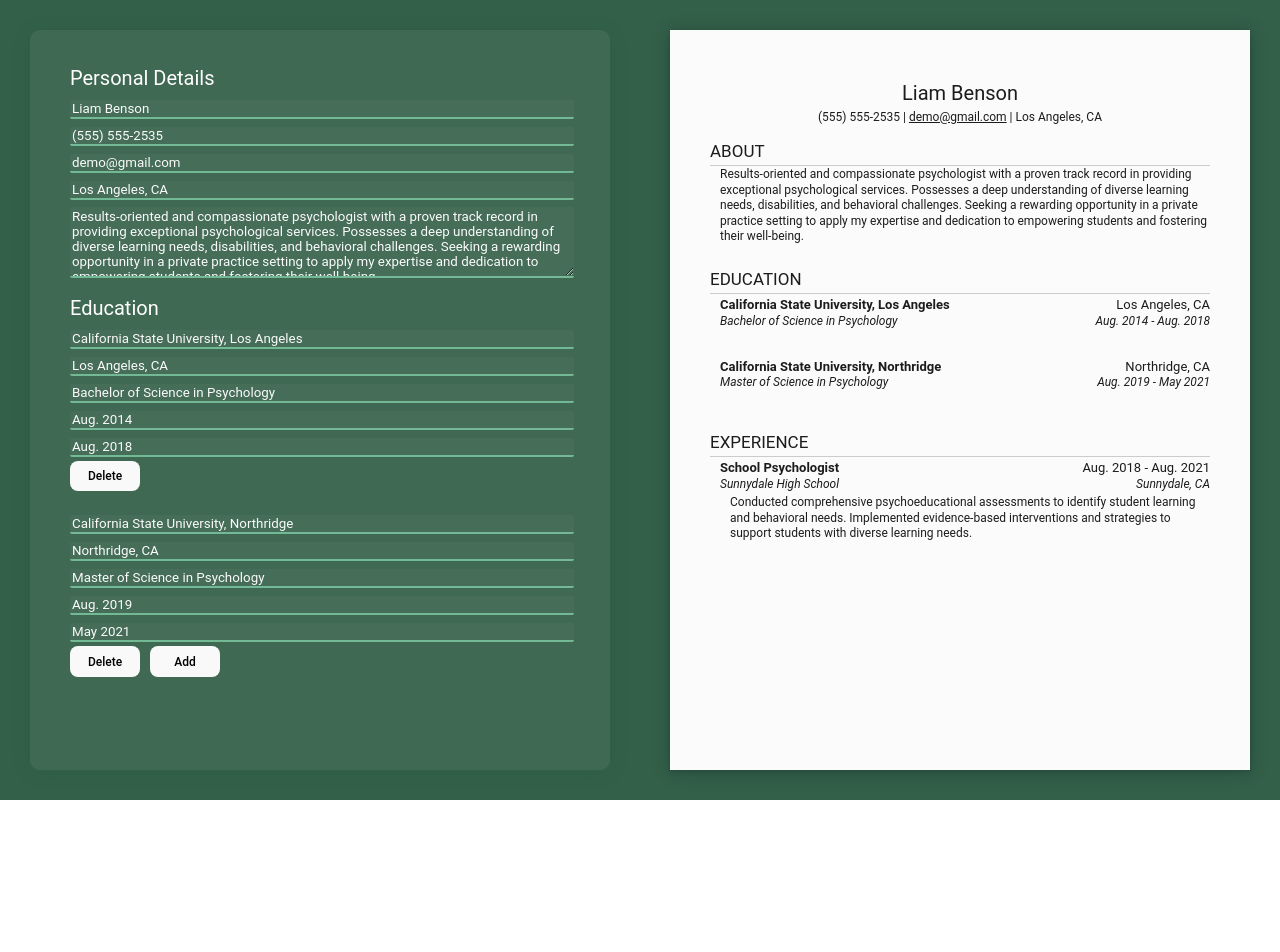
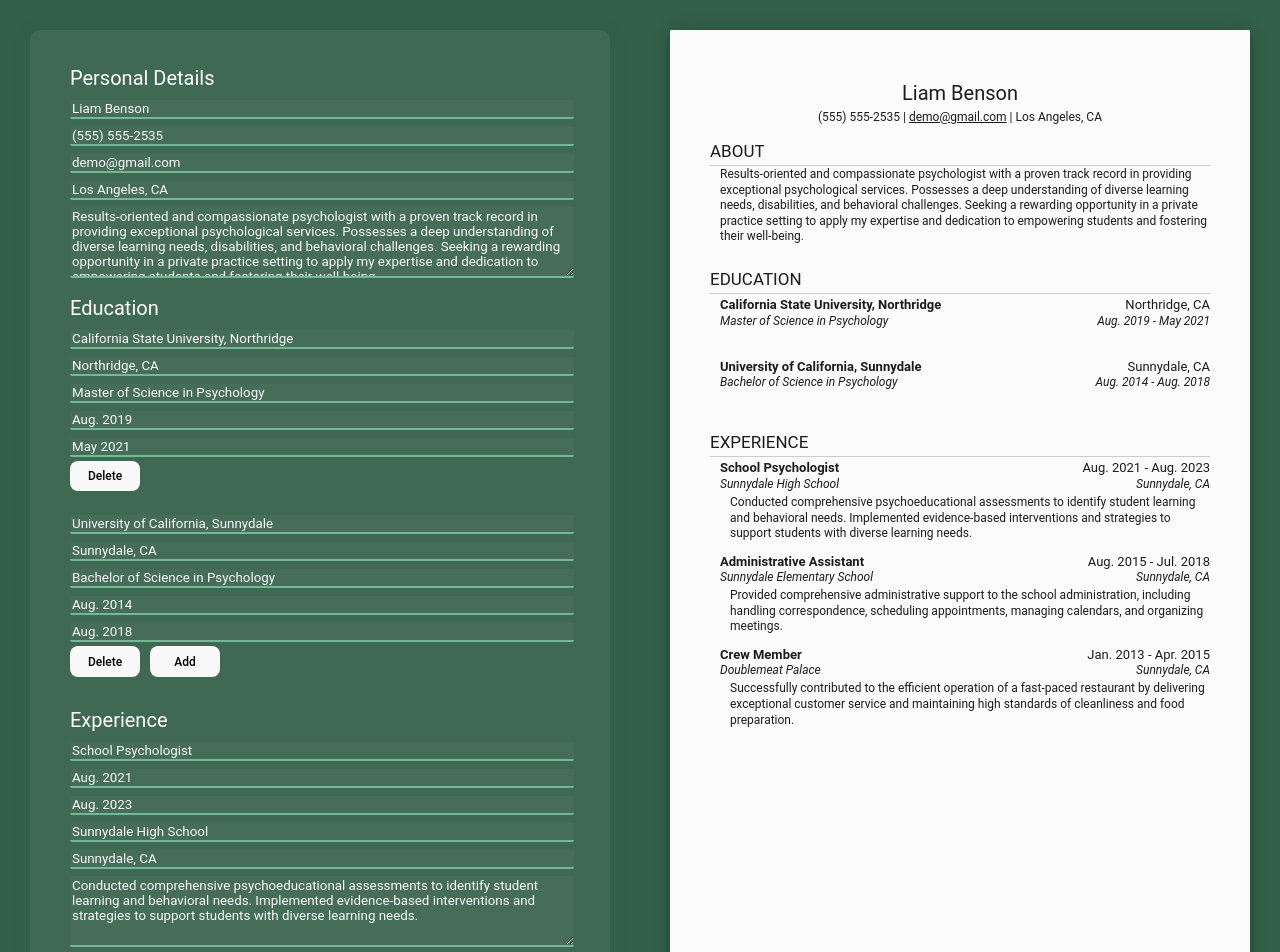
Before and after one commit to kristenmazza/cv-application, a React (Vite) app: page / in a window 1280 px wide. Shown: the top 952 px of the page. Before the commit the page ends 800 px from the top, so only its background shows below. Built offline with nearby package versions, Linux system fonts and the light colour scheme.

Commit message:
Allow experience section to be edited

```diff
--- a/src/components/App.jsx
+++ b/src/components/App.jsx
@@ -14,14 +14,6 @@ function App() {
 
   const initialEducationEntries = [
     {
-      school: "California State University, Los Angeles",
-      schoolLocation: "Los Angeles, CA",
-      schoolDegree: "Bachelor of Science in Psychology",
-      schoolDateStart: "Aug. 2014",
-      schoolDateEnd: "Aug. 2018",
-      id: crypto.randomUUID(),
-    },
-    {
       school: "California State University, Northridge",
       schoolLocation: "Northridge, CA",
       schoolDegree: "Master of Science in Psychology",
@@ -29,9 +21,48 @@ function App() {
       schoolDateEnd: "May 2021",
       id: crypto.randomUUID(),
     },
+    {
+      school: "University of California, Sunnydale",
+      schoolLocation: "Sunnydale, CA",
+      schoolDegree: "Bachelor of Science in Psychology",
+      schoolDateStart: "Aug. 2014",
+      schoolDateEnd: "Aug. 2018",
+      id: crypto.randomUUID(),
+    },
   ];
 
+  const initialJobEntries = [
+    {
+      jobTitle: "School Psychologist",
+      jobDateStart: "Aug. 2021",
+      jobDateEnd: "Aug. 2023",
+      jobCompany:"Sunnydale High School",
+      jobLocation: "Sunnydale, CA",
+      jobDescription: "Conducted comprehensive psychoeducational assessments to identify student learning and behavioral needs. Implemented evidence-based interventions and strategies to support students with diverse learning needs.",
+      id: crypto.randomUUID(),
+    },
+    {
+      jobTitle: "Administrative Assistant",
+      jobDateStart: "Aug. 2015",
+      jobDateEnd: "Jul. 2018",
+      jobCompany:"Sunnydale Elementary School",
+      jobLocation: "Sunnydale, CA",
+      jobDescription: "Provided comprehensive administrative support to the school administration, including handling correspondence, scheduling appointments, managing calendars, and organizing meetings.",
+      id: crypto.randomUUID(),
+    },
+    {
+      jobTitle: "Crew Member",
+      jobDateStart: "Jan. 2013",
+      jobDateEnd: "Apr. 2015",
+      jobCompany:"Doublemeat Palace",
+      jobLocation: "Sunnydale, CA",
+      jobDescription: "Successfully contributed to the efficient operation of a fast-paced restaurant by delivering exceptional customer service and maintaining high standards of cleanliness and food preparation.",
+      id: crypto.randomUUID(),
+    }
+  ]
+
   const [educationEntries, setEducationEntries] = useState(initialEducationEntries);
+  const [jobEntries, setJobEntries] = useState(initialJobEntries);
 
   return (
     <div className="content">
@@ -48,6 +79,8 @@ function App() {
         setSummary={setSummary}
         educationEntries={educationEntries}
         setEducationEntries={setEducationEntries}
+        jobEntries={jobEntries}
+        setJobEntries={setJobEntries}
       />
       <Resume
         name={name}
@@ -56,6 +89,7 @@ function App() {
         location={location}
         summary={summary}
         educationEntries={educationEntries}
+        jobEntries={jobEntries}
       />
     </div>
   )
--- a/src/components/Editor.jsx
+++ b/src/components/Editor.jsx
@@ -76,13 +76,16 @@ function Form(props) {
             <section>
                 <h2 className="editor-heading">Education</h2>
                 <FormEducation {...props} isEduAddButtonShown={isEduAddButtonShown} setIsEduAddButtonShown={setIsEduAddButtonShown} />
+                <h2 className="editor-heading">Experience</h2>
+                <FormExperience {...props} />
             </section>
         </form>
     )
 }
 
+// Education Editor
+
 function handleSchoolInputChange(e, id, educationEntries, setEducationEntries, item) {
-
     const currentEducationEntryIndex = educationEntries.findIndex((entry) => entry.id === id);
     const updatedEducationEntry = { ...educationEntries[currentEducationEntryIndex], [item]: e.target.value };
     const newEducationEntries = [...educationEntries.slice(0, currentEducationEntryIndex),
@@ -204,6 +207,94 @@ function FormEducation(props) {
     )
 }
 
+// Experience Editor
+
+function handleJobInputChange(e, id, jobEntries, setJobEntries, item) {
+    const currentJobEntryIndex = jobEntries.findIndex((entry) => entry.id === id);
+    const updatedJobEntry = { ...jobEntries[currentJobEntryIndex], [item]: e.target.value };
+    const newJobEntries = [...jobEntries.slice(0, currentJobEntryIndex),
+        updatedJobEntry,
+        ...jobEntries.slice(currentJobEntryIndex + 1)]
+
+    setJobEntries(newJobEntries);
+}
+
+function FormExperience(props) {
+    return (
+        <>
+            {props.jobEntries.map((entry, i) => (
+                <div className="form-group job-entry" key={entry.id}>
+                    <label htmlFor={`input-job-title-${entry.id}`}>
+                        <div className="hidden">title</div>
+                        <input
+                            type="text"
+                            id={`input-job-title-${entry.id}`}
+                            name="job-title"
+                            placeholder="Title"
+                            value={entry.jobTitle}
+                            onChange={(e) => handleJobInputChange(e, entry.id, props.jobEntries, props.setJobEntries, "jobTitle")}
+                        ></input>
+                    </label>
+                    <label htmlFor={`input-job-date-start-${entry.id}`}>
+                        <div className="hidden">start date</div>
+                        <input
+                            type="text"
+                            id={`input-job-date-start-${entry.id}`}
+                            name="job-date-start"
+                            placeholder="Start Date"
+                            value={entry.jobDateStart}
+                            onChange={(e) => handleJobInputChange(e, entry.id, props.jobEntries, props.setJobEntries, "jobDateStart")}
+                        ></input>
+                    </label>
+                    <label htmlFor={`input-job-date-end-${entry.id}`}>
+                        <div className="hidden">end date</div>
+                        <input
+                            type="text"
+                            id={`input-job-date-end-${entry.id}`}
+                            name="job-date-end"
+                            placeholder="End Date"
+                            value={entry.jobDateEnd}
+                            onChange={(e) => handleJobInputChange(e, entry.id, props.jobEntries, props.setJobEntries, "jobDateEnd")}
+                        ></input>
+                    </label>
+                    <label htmlFor={`input-job-company-${entry.id}`}>
+                        <div className="hidden">company</div>
+                        <input
+                            type="text"
+                            id={`input-job-company-${entry.id}`}
+                            name="job-company"
+                            placeholder="Company"
+                            value={entry.jobCompany}
+                            onChange={(e) => handleJobInputChange(e, entry.id, props.jobEntries, props.setJobEntries, "jobCompany")}
+                        ></input>
+                    </label>
+                    <label htmlFor={`input-job-location-${entry.id}`}>
+                        <div className="hidden">location</div>
+                        <input
+                            type="text"
+                            id={`input-job-location-${entry.id}`}
+                            name="job-location"
+                            placeholder="Location"
+                            value={entry.jobLocation}
+                            onChange={(e) => handleJobInputChange(e, entry.id, props.jobEntries, props.setJobEntries, "jobLocation")}
+                        ></input>
+                    </label>
+                    <label htmlFor={`input-job-description-${entry.id}`}>
+                        <div className="hidden">description</div>
+                          <textarea
+                            id={`input-job-description-${entry.id}`}
+                            name="job-description"
+                            placeholder="Description"
+                            value={entry.jobDescription}
+                            onChange={(e) => handleJobInputChange(e, entry.id, props.jobEntries, props.setJobEntries, "jobDescription")}
+                        ></textarea>
+                    </label>
+                </div>
+            ))}
+        </>
+    )
+}
+
 // Prop types
 Form.propTypes = {
     name: PropTypes.string,
@@ -238,3 +329,8 @@ AddEducationButton.propTypes = {
     setEducationEntries: PropTypes.func,
     setIsEduAddButtonShown: PropTypes.func,
 }
+
+FormExperience.propTypes = {
+    jobEntries: PropTypes.array,
+    setJobEntries: PropTypes.func,
+}
--- a/src/components/Resume.jsx
+++ b/src/components/Resume.jsx
@@ -10,7 +10,7 @@ export default function Resume(props) {
     )
 }
 
-export function ResumeContent({name, number, email, location, summary, educationEntries}) {
+export function ResumeContent({name, number, email, location, summary, educationEntries, jobEntries}) {
     return (
         <div className="resume-content">
             <ResumeContact
@@ -24,7 +24,7 @@ export function ResumeContent({name, number, email, location, summary, education
             <ResumeHeading title={"Education"} />
             <ResumeEducationBlock educationEntries={educationEntries} />
             <ResumeHeading title={("Experience")} />
-            <ResumeExperienceBlock />
+            <ResumeExperienceBlock jobEntries={jobEntries} />
         </div>
     )
 }
@@ -114,24 +114,29 @@ function EducationEntrySubheadingItalics({ schoolDegree, schoolDateStart, school
 }
 
 // Experience section
-function ResumeExperienceBlock() {
+function ResumeExperienceBlock({jobEntries}) {
     return (
         <div className="resume-block">
             {/* for each experience entry, create entry below */}
-            <ExperienceEntry
-                jobTitle={"School Psychologist"}
-                jobDateStart={"Aug. 2018"}
-                jobDateEnd={"Aug. 2021"}
-                jobCompany={"Sunnydale High School"}
-                jobLocation={"Sunnydale, CA"}
-            />
+            {jobEntries.map(entry => (
+                <div className="experience-entry" key={entry.id}>
+                    <ExperienceEntry
+                        jobTitle={entry.jobTitle}
+                        jobDateStart={entry.jobDateStart}
+                        jobDateEnd={entry.jobDateEnd}
+                        jobCompany={entry.jobCompany}
+                        jobLocation={entry.jobLocation}
+                        jobDescription={entry.jobDescription}
+                    />
+                </div>
+            ))}
         </div>
     )
 }
 
-function ExperienceEntry({jobTitle, jobDateStart, jobDateEnd, jobCompany, jobLocation}) {
+function ExperienceEntry({jobTitle, jobDateStart, jobDateEnd, jobCompany, jobLocation, jobDescription}) {
     return (
-        <div className="education-entry">
+        <>
             <ExperienceEntrySubheading
                 jobTitle={jobTitle}
                 jobDateStart={jobDateStart}
@@ -141,8 +146,8 @@ function ExperienceEntry({jobTitle, jobDateStart, jobDateEnd, jobCompany, jobLoc
                 jobCompany={jobCompany}
                 jobLocation={jobLocation}
             />
-            <ExperienceEntryListItems />
-        </div>
+            <ExperienceEntryListItems jobDescription={jobDescription} />
+        </>
     )
 }
 
@@ -166,10 +171,10 @@ function ExperienceEntrySubheadingItalics({ jobCompany, jobLocation }) {
     )
 }
 
-function ExperienceEntryListItems() {
+function ExperienceEntryListItems({jobDescription}) {
     return (
         <div className="resume-entry-list">
-            Conducted comprehensive psychoeducational assessments to identify student learning and behavioral needs. Implemented evidence-based interventions and strategies to support students with diverse learning needs.
+            {jobDescription}
         </div>
     )
 }
@@ -215,6 +220,7 @@ ExperienceEntry.propTypes = {
     jobDateEnd: PropTypes.string,
     jobCompany: PropTypes.string,
     jobLocation: PropTypes.string,
+    jobDescription: PropTypes.string,
 }
 
 ExperienceEntrySubheading.propTypes = {
@@ -235,8 +241,17 @@ ResumeContent.propTypes = {
     location: PropTypes.string,
     summary: PropTypes.string,
     educationEntries: PropTypes.array,
+    jobEntries: PropTypes.array,
 }
 
 ResumeEducationBlock.propTypes = {
     educationEntries: PropTypes.array,
 }
+
+ResumeExperienceBlock.propTypes = {
+    jobEntries: PropTypes.array,
+}
+
+ExperienceEntryListItems.propTypes = {
+    jobDescription: PropTypes.string,
+}
--- a/src/styles/Editor.css
+++ b/src/styles/Editor.css
@@ -73,7 +73,8 @@ textarea::placeholder {
     font-family: inherit;
 }
 
-.education-entry {
+.education-entry,
+.job-entry {
     padding-bottom: 20px;
 }
 
```
